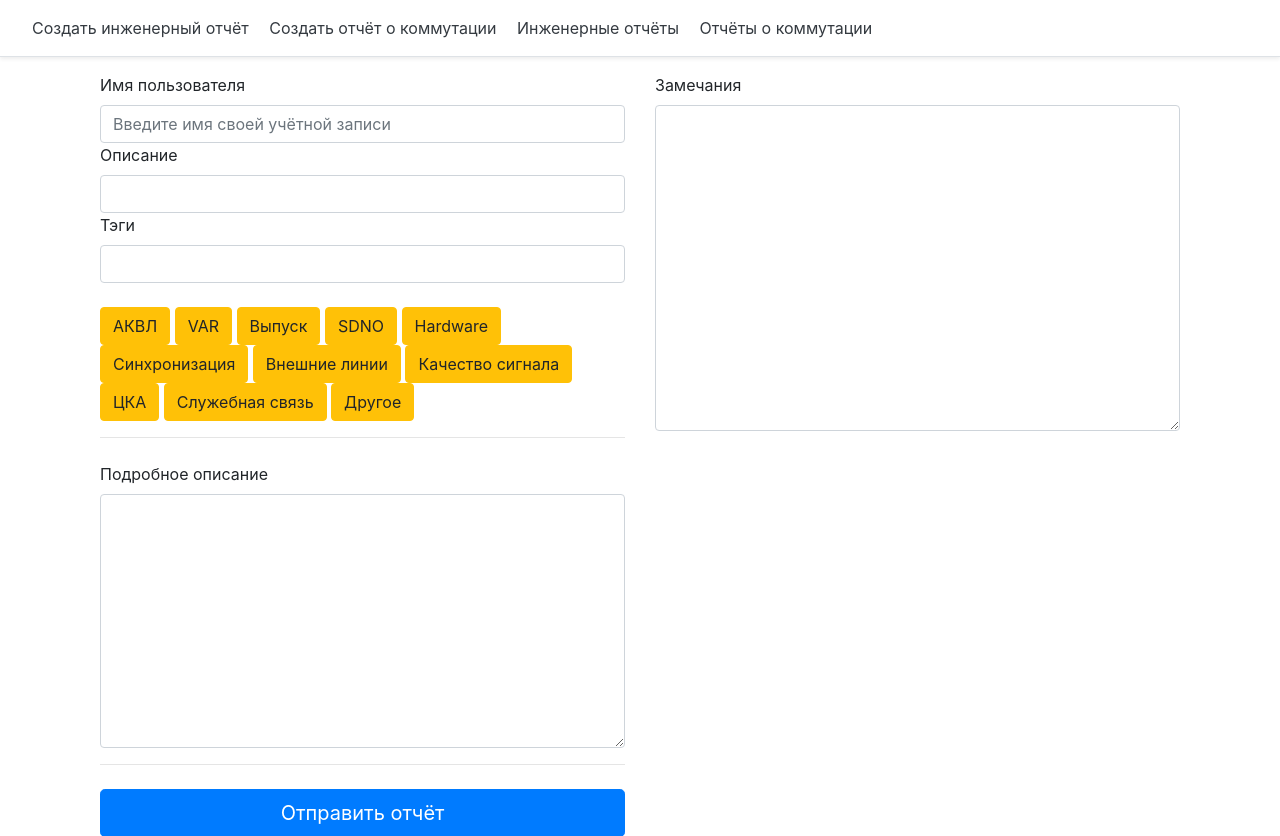
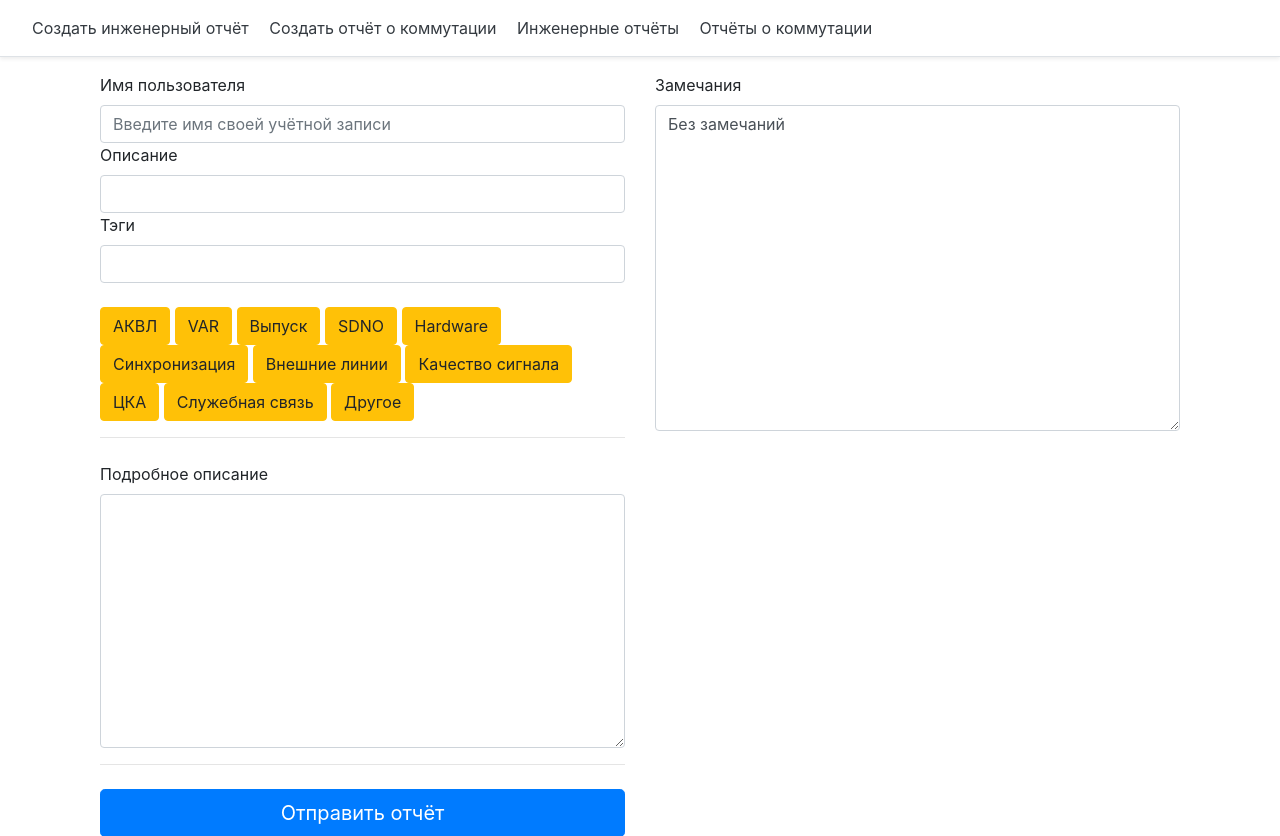
Before and after one commit to evgeniygroznykh/Engrepo, a Flask app: page /create-report in a window 1280 px wide. Shown: the top 836 px of the page. Run offline with Flask 2, Linux system fonts and the light colour scheme; some libraries are stand-ins or nearby versions.

Commit message:
Added default value for remarks of report

```diff
--- a/models/report.py
+++ b/models/report.py
@@ -9,7 +9,7 @@ class Report(db.Model):
     tags = db.Column(db.Text, nullable=False)
     description = db.Column(db.Text, nullable=False)
     date = db.Column(db.DateTime, default=datetime.now)
-    remarks = db.Column(db.Text)
+    remarks = db.Column(db.Text, default='Без замечаний')
 
     def __repr__(self):
         return '<Report %r' % self.id
--- a/templates/create-report.html
+++ b/templates/create-report.html
@@ -26,7 +26,7 @@
             <form method="post">
                 <div id='input-form-2' class="col-md-6 mb-3" style="float: right;">
                     <label for="reportRemarks">Замечания</label>
-                    <textarea class="form-control" id="reportRemarks" name="reportRemarks" rows="13" cols="50" placeholder=""></textarea>
+                    <textarea class="form-control" id="reportRemarks" name="reportRemarks" rows="13" cols="50" placeholder="">{{ remarks }}</textarea>
                 </div>
                 <div id='input-form' class="col-md-6 mb-3">
                     <label for="userName">Имя пользователя</label>
--- a/views/routes.py
+++ b/views/routes.py
@@ -39,7 +39,7 @@ def report():
         except:
             return "При отправке отчета произошла ошибка"
     else:
-        return render_template("create-report.html", tags=TAGS)
+        return render_template("create-report.html", tags=TAGS, remarks='Без замечаний')
 
 reports_page = Blueprint('reports_page', __name__, static_folder='static', template_folder='template')
 BLUEPRINTS.append(reports_page)
```
Also changed, not shown: 1 other file.
